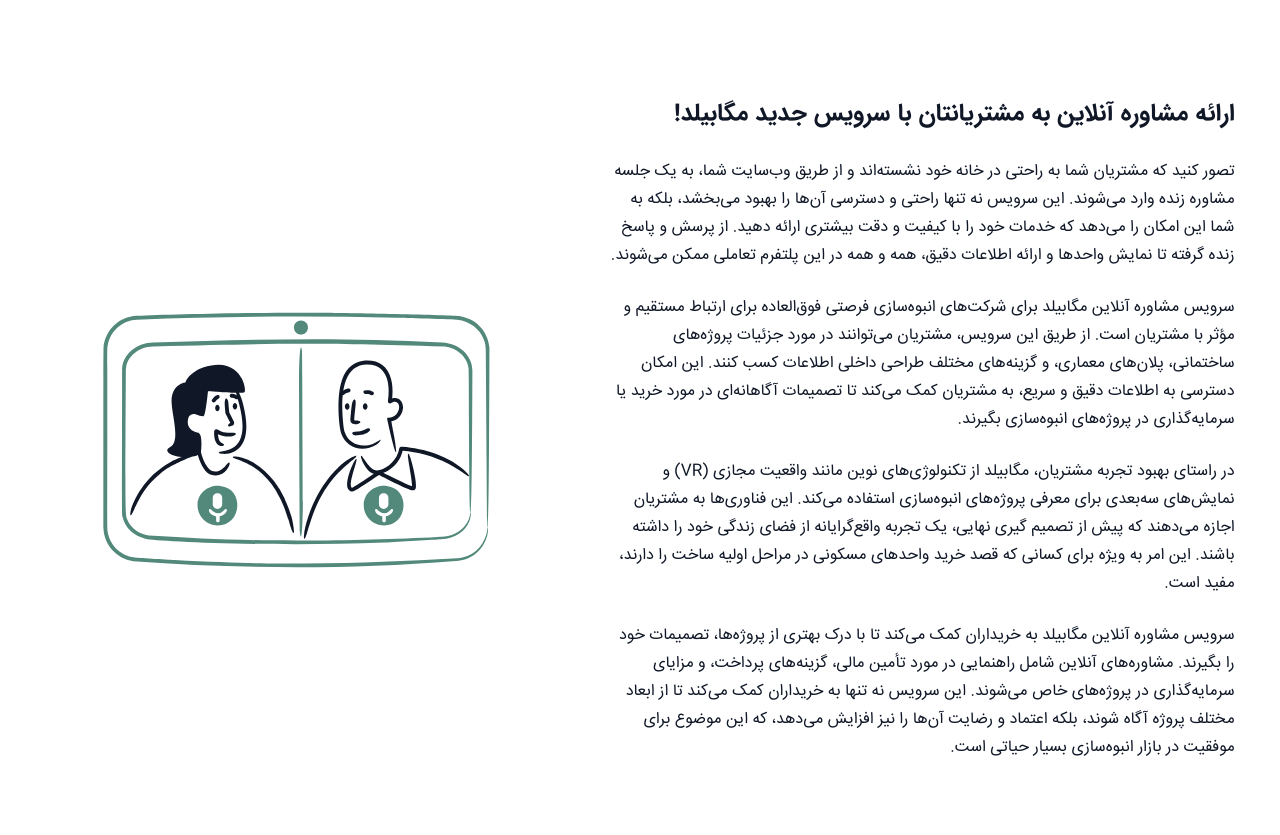
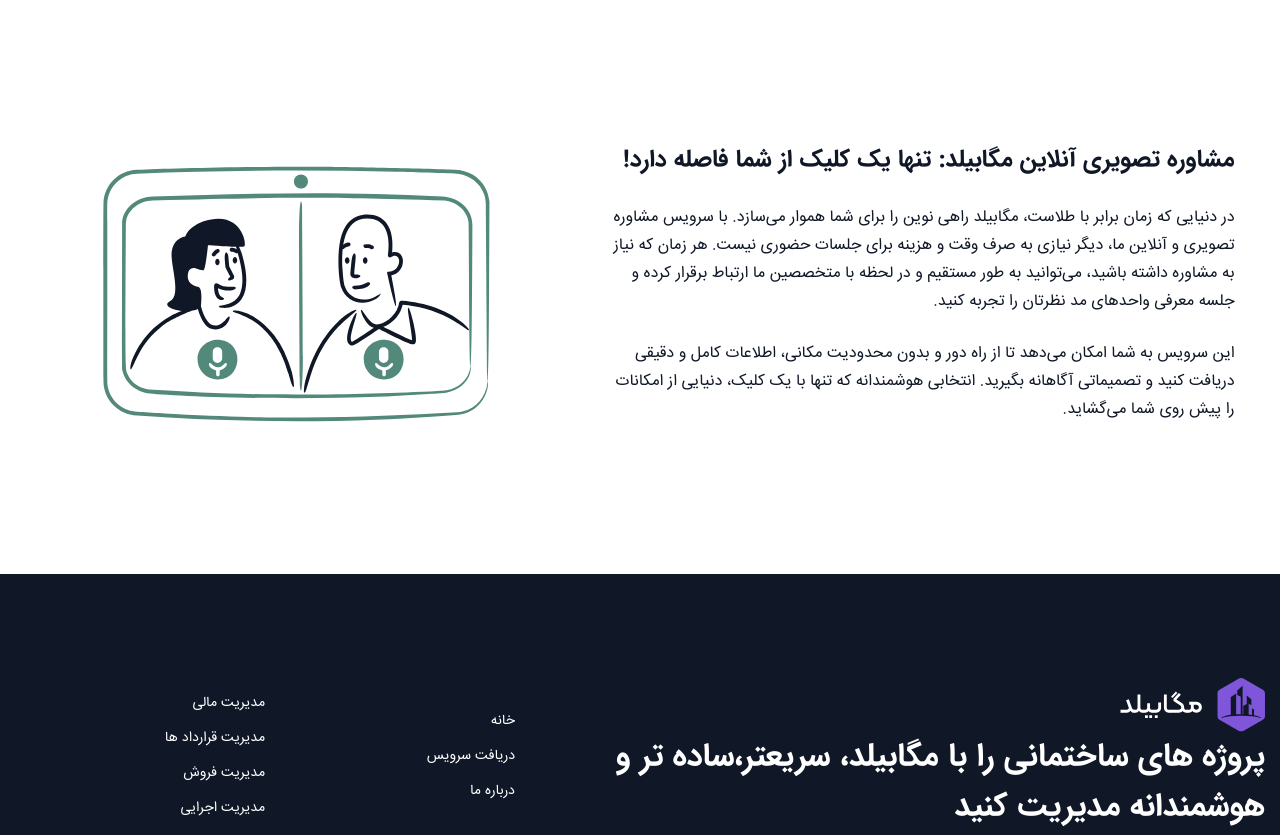
Before and after one commit to mega-build/ir-megabuild-website, a website: page marketing.html in a window 1280 px wide. Shown: the part 3179-4014 px from the top of the page. Drawn offline with nearby package versions, Linux system fonts and the light colour scheme; files that its build step writes are made by us from their sources.

Commit message:
update financila content

```diff
--- a/marketing.html
+++ b/marketing.html
@@ -189,19 +189,13 @@
         <section class="content-body">
             <article>
                 <h2>
-                    ارائه مشاوره آنلاین به مشتریانتان با سرویس جدید مگابیلد!
+                    مشاوره تصویری آنلاین مگابیلد: تنها یک کلیک از شما فاصله دارد!
                 </h2>
                 <p>
-                    تصور کنید که مشتریان شما به راحتی در خانه خود نشسته‌اند و از طریق وب‌سایت شما، به یک جلسه مشاوره زنده وارد می‌شوند. این سرویس نه تنها راحتی و دسترسی آن‌ها را بهبود می‌بخشد، بلکه به شما این امکان را می‌دهد که خدمات خود را با کیفیت و دقت بیشتری ارائه دهید. از پرسش و پاسخ زنده گرفته تا نمایش واحدها و ارائه اطلاعات دقیق، همه و همه در این پلتفرم تعاملی ممکن می‌شوند.
+                    در دنیایی که زمان برابر با طلاست، مگابیلد راهی نوین را برای شما هموار می‌سازد. با سرویس مشاوره تصویری و آنلاین ما، دیگر نیازی به صرف وقت و هزینه برای جلسات حضوری نیست. هر زمان که نیاز به مشاوره داشته باشید، می‌توانید به طور مستقیم و در لحظه با متخصصین ما ارتباط برقرار کرده و جلسه معرفی واحدهای مد نظرتان را تجربه کنید.
                 </p>
                 <p>
-                    سرویس مشاوره آنلاین مگابیلد برای شرکت‌های انبوه‌سازی فرصتی فوق‌العاده برای ارتباط مستقیم و مؤثر با مشتریان است. از طریق این سرویس، مشتریان می‌توانند در مورد جزئیات پروژه‌های ساختمانی، پلان‌های معماری، و گزینه‌های مختلف طراحی داخلی اطلاعات کسب کنند. این امکان دسترسی به اطلاعات دقیق و سریع، به مشتریان کمک می‌کند تا تصمیمات آگاهانه‌ای در مورد خرید یا سرمایه‌گذاری در پروژه‌های انبوه‌سازی بگیرند.
-                </p>
-                <p>
-                    در راستای بهبود تجربه مشتریان، مگابیلد از تکنولوژی‌های نوین مانند واقعیت مجازی (VR) و نمایش‌های سه‌بعدی برای معرفی پروژه‌های انبوه‌سازی استفاده می‌کند. این فناوری‌ها به مشتریان اجازه می‌دهند که پیش از تصمیم گیری نهایی، یک تجربه واقع‌گرایانه از فضای زندگی خود را داشته باشند. این امر به ویژه برای کسانی که قصد خرید واحدهای مسکونی در مراحل اولیه ساخت را دارند، مفید است.
-                </p>
-                <p>
-                    سرویس مشاوره آنلاین مگابیلد به خریداران کمک می‌کند تا با درک بهتری از پروژه‌ها، تصمیمات خود را بگیرند. مشاوره‌های آنلاین شامل راهنمایی در مورد تأمین مالی، گزینه‌های پرداخت، و مزایای سرمایه‌گذاری در پروژه‌های خاص می‌شوند. این سرویس نه تنها به خریداران کمک می‌کند تا از ابعاد مختلف پروژه آگاه شوند، بلکه اعتماد و رضایت آن‌ها را نیز افزایش می‌دهد، که این موضوع برای موفقیت در بازار انبوه‌سازی بسیار حیاتی است.
+                    این سرویس به شما امکان می‌دهد تا از راه دور و بدون محدودیت مکانی، اطلاعات کامل و دقیقی دریافت کنید و تصمیماتی آگاهانه بگیرید. انتخابی هوشمندانه که تنها با یک کلیک، دنیایی از امکانات را پیش روی شما می‌گشاید.
                 </p>
 
             </article>
```
